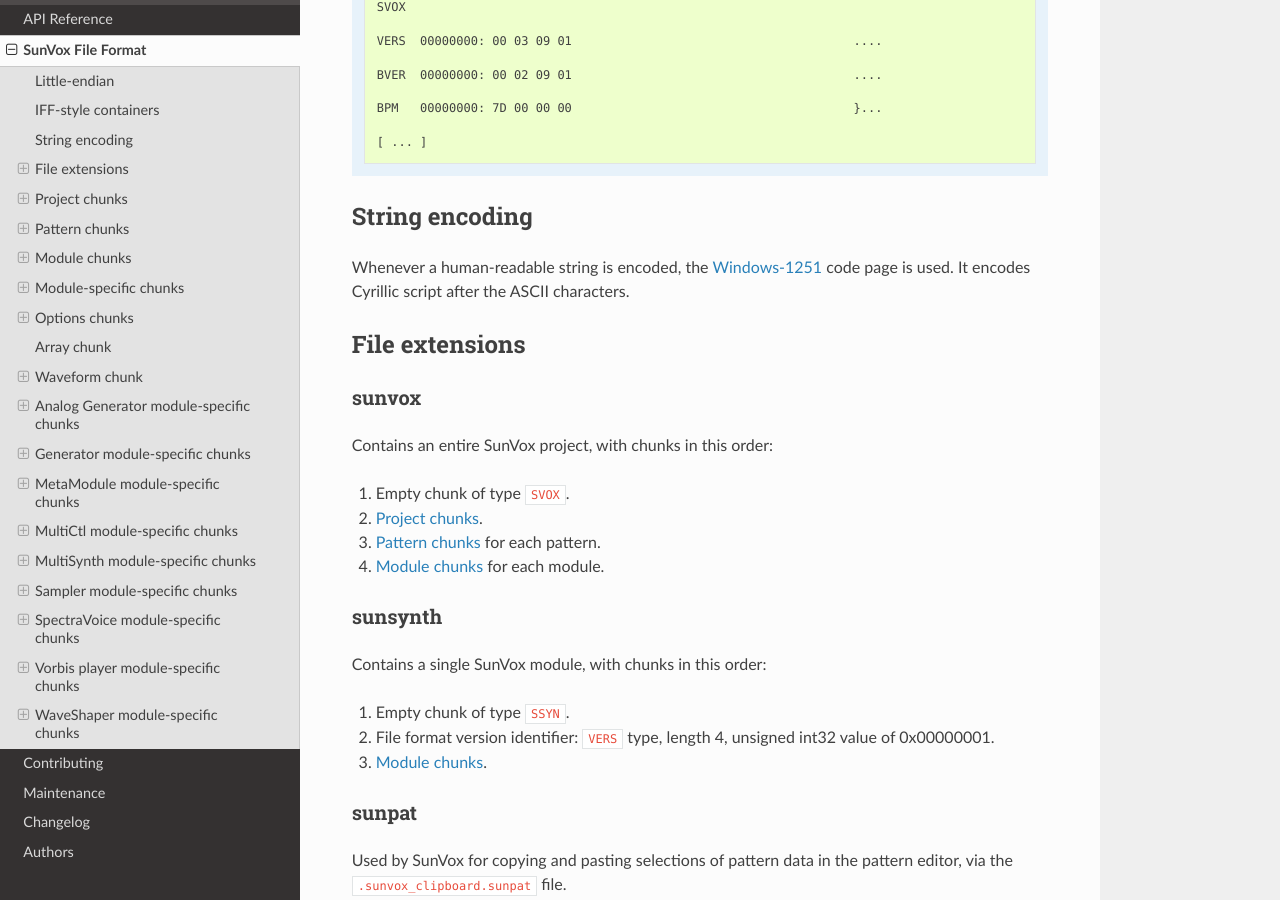
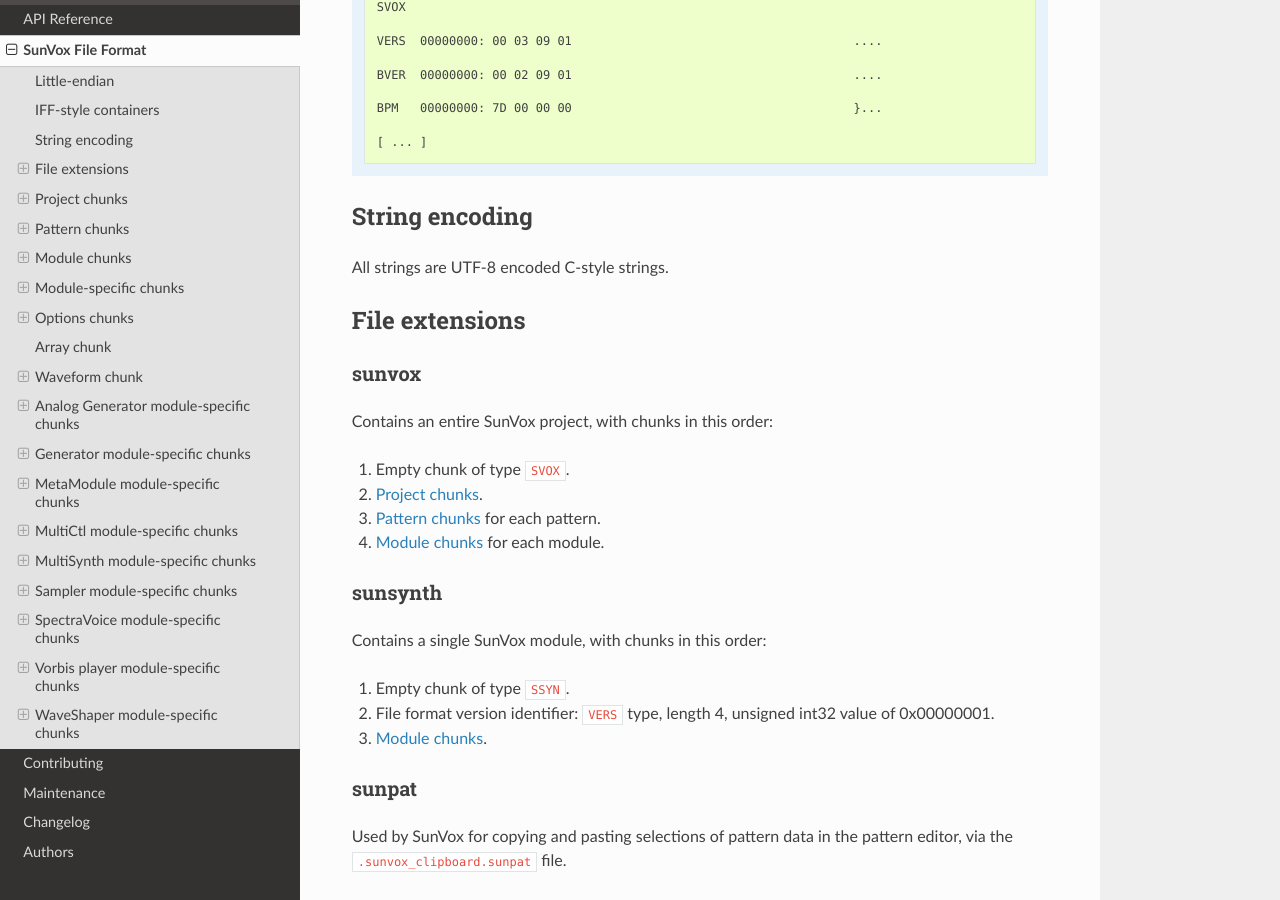
Before and after one commit to metrasynth/radiant-voices, a Sphinx documentation site: the page built from docs/sunvox-file-format.rst, in a window 1280 px wide and 900 px high, scrolled down 792 px. Built offline with Sphinx 7.4.7 and the Read the Docs theme 2.0.0, drawn with Linux system fonts in a browser that asks for light colours.

Commit message:
Use utf8 encoding for strings

```diff
--- a/CHANGELOG.rst
+++ b/CHANGELOG.rst
@@ -40,6 +40,8 @@
 
 - ``SMII`` and ``SMIC`` chunks are now encoded as unsigned int32
   (was previously signed).
+
+- Strings now use UTF-8 encoding.
 
 
 0.3.0 (2017-04-18)
--- a/docs/sunvox-file-format.rst
+++ b/docs/sunvox-file-format.rst
@@ -49,12 +49,7 @@
 String encoding
 ---------------
 
-Whenever a human-readable string is encoded,
-the `Windows-1251`_ code page is used.
-It encodes Cyrillic script after the ASCII characters.
-
-..  _Windows-1251:
-    https://en.wikipedia.org/wiki/Windows-1251
+All strings are UTF-8 encoded C-style strings.
 
 File extensions
 ---------------
```
Also changed, not shown: rv/__init__.py (+1 -9 lines).
